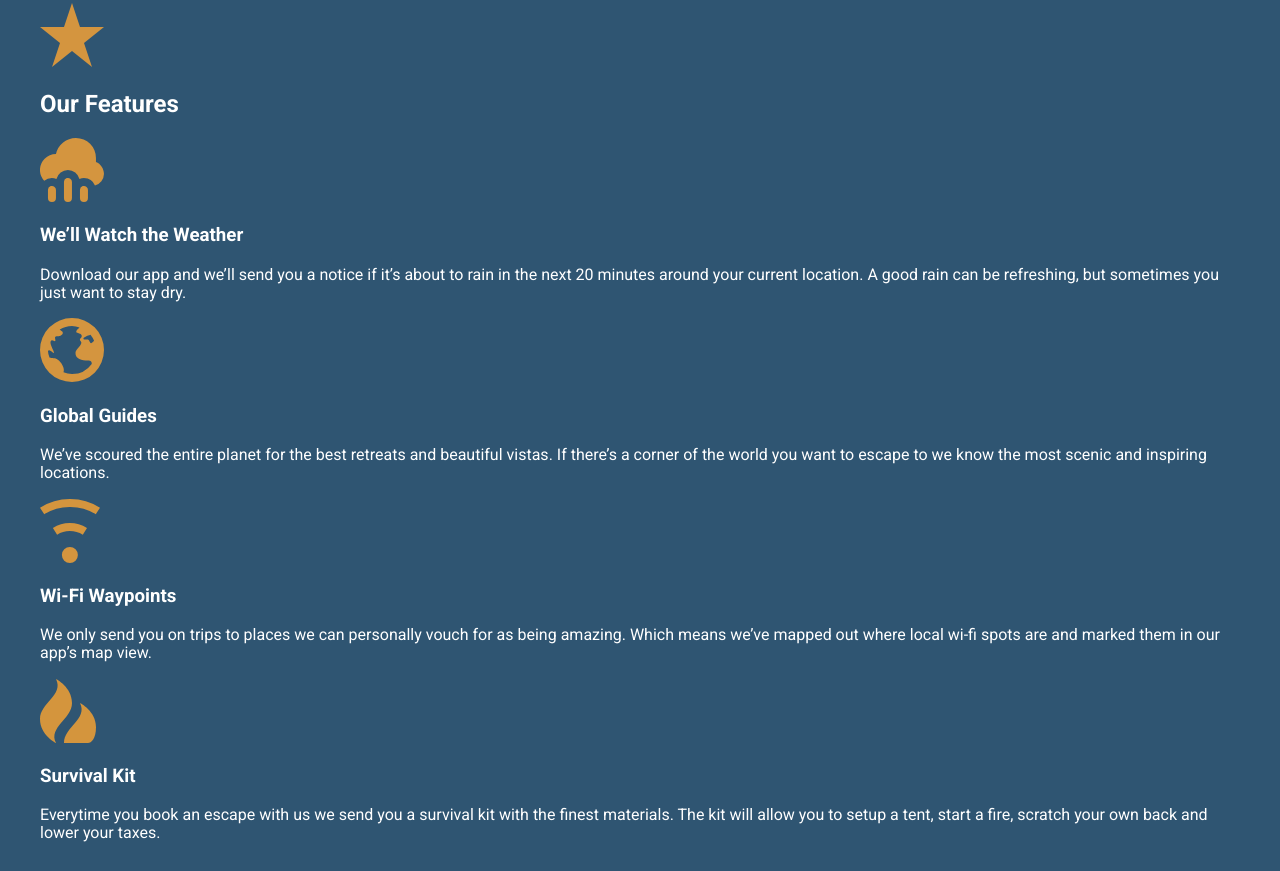
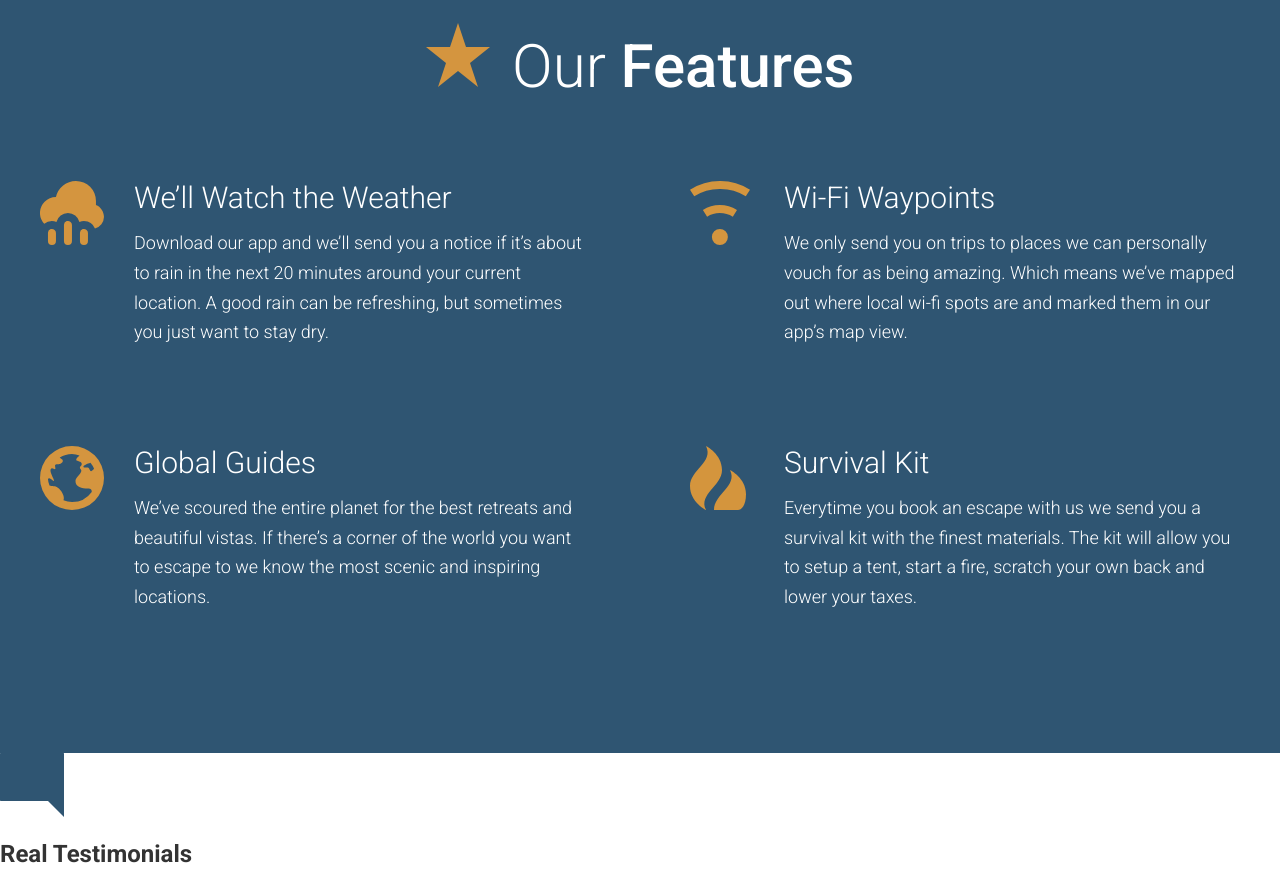
Before and after one commit to samsul003/travel-along, a website: page app/index.html in a window 1280 px wide. Shown: the part 2282-3153 px from the top of the page. Drawn offline with Linux system fonts and the light colour scheme.

Commit message:
styling of the fetures section has been completed

```diff
--- /dev/null
+++ b/app/assets/styles/modules/_feature-item.css
@@ -0,0 +1,32 @@
+.feature-item {
+  position: relative;
+  padding-bottom: 40px;
+
+  @mixin atSmall {
+    padding-left: 94px;
+  }
+
+  &__icon {
+    display: block;
+    margin: 0 auto;
+    @mixin atSmall {
+      position: absolute;
+      left: 0;
+    }
+  }
+
+  &__title {
+    font-size: 1.6rem;
+    font-weight: 300;
+    margin-top: .7em;
+    margin-bottom: .8rem;
+    text-align: center;
+
+    @mixin atSmall {
+      text-align: left;
+      font-size: 1.875rem;
+      margin-top: 1em;
+    }
+  }
+
+}
--- a/app/assets/styles/modules/_generic-content-container.css
+++ b/app/assets/styles/modules/_generic-content-container.css
@@ -1,8 +1,9 @@
 .generic-content-container {
 
   p {
+    font-weight: 300;
     line-height: 1.65;
-    margin: 1.8rem 0;
+    margin: 0 0 1.8rem 0;
 
     @mixin atSmall {
       font-size: 1.125rem;
--- a/app/assets/styles/modules/_row.css
+++ b/app/assets/styles/modules/_row.css
@@ -6,8 +6,16 @@
     margin-right: -65px;
   }
 
+  &--gutters-large {
+    margin-right: -100px;
+  }
+
   &--gutters > div {
     padding-right: 65px;
+  }
+
+  &--gutters-large > div {
+    padding-right: 100px;
   }
 
   &__b-margin-until-medium {
@@ -29,6 +37,11 @@
       width: 37%;
     }
 
+    &__medium-6 {
+      float: left;
+      width: 50%;
+    }
+
     &__medium-8 {
       float: left;
       width: 66.66%;
--- /dev/null
+++ b/app/assets/styles/modules/_section-title.css
@@ -0,0 +1,28 @@
+.section-title {
+  font-size: 2.55rem;
+  font-weight: 300;
+  text-align: center;
+
+  @mixin atSmall {
+    font-size: 3.75rem;
+  }
+
+  strong {
+    font-weight: 500;
+  }
+
+  &__icon {
+    display: block;
+    margin-left: auto;
+    margin-right: auto;
+    margin-bottom: .6rem;
+
+    @mixin atSmall {
+      margin-right: .5rem;
+      margin-left: 0;
+      display: inline-block;
+      margin-bottom: 0;
+    }
+  }
+
+}
--- a/app/assets/styles/styles.css
+++ b/app/assets/styles/styles.css
@@ -9,3 +9,5 @@
 @import "modules/_headline";
 @import "modules/_row";
 @import "modules/_generic-content-container";
+@import "modules/_section-title";
+@import "modules/_feature-item";
--- a/app/index.html
+++ b/app/index.html
@@ -79,24 +79,38 @@
 
   <div id="features" class="page-section page-section--blue" >
     <div class="wrapper">
-      <img src="assets/images/icons/star.svg">
-      <h2>Our Features</h2>
-
-      <img src="assets/images/icons/rain.svg">
-      <h3>We&rsquo;ll Watch the Weather</h3>
-      <p>Download our app and we&rsquo;ll send you a notice if it&rsquo;s about to rain in the next 20 minutes around your current location. A good rain can be refreshing, but sometimes you just want to stay dry.</p>
-
-      <img src="assets/images/icons/globe.svg">
-      <h3>Global Guides</h3>
-      <p>We&rsquo;ve scoured the entire planet for the best retreats and beautiful vistas. If there&rsquo;s a corner of the world you want to escape to we know the most scenic and inspiring locations.</p>
-
-      <img src="assets/images/icons/wifi.svg">
-      <h3>Wi-Fi Waypoints</h3>
-      <p>We only send you on trips to places we can personally vouch for as being amazing. Which means we&rsquo;ve mapped out where local wi-fi spots are and marked them in our app&rsquo;s map view.</p>
-
-      <img src="assets/images/icons/fire.svg">
-      <h3>Survival Kit</h3>
-      <p>Everytime you book an escape with us we send you a survival kit with the finest materials. The kit will allow you to setup a tent, start a fire, scratch your own back and lower your taxes.</p>
+      <h2 class="section-title"><img class="section-title__icon"  src="assets/images/icons/star.svg"> Our
+        <strong>Features</strong></h2>
+      <div class="row row--gutters-large generic-content-container">
+        <div class="row__medium-6">
+          <div class="feature-item">
+            <img class="feature-item__icon"  src="assets/images/icons/rain.svg">
+            <h3 class="feature-item__title" >We&rsquo;ll Watch the Weather</h3>
+            <p>Download our app and we&rsquo;ll send you a notice if it&rsquo;s about to rain in the next 20 minutes around
+              your current location. A good rain can be refreshing, but sometimes you just want to stay dry.</p>
+          </div>
+          <div class="feature-item">
+            <img class="feature-item__icon" src="assets/images/icons/globe.svg">
+            <h3 class="feature-item__title">Global Guides</h3>
+            <p>We&rsquo;ve scoured the entire planet for the best retreats and beautiful vistas. If there&rsquo;s a corner of the
+              world you want to escape to we know the most scenic and inspiring locations.</p>
+          </div>
+        </div>
+        <div class="row__medium-6">
+          <div class="feature-item">
+            <img class="feature-item__icon" src="assets/images/icons/wifi.svg">
+            <h3 class="feature-item__title">Wi-Fi Waypoints</h3>
+            <p>We only send you on trips to places we can personally vouch for as being amazing. Which means we&rsquo;ve
+              mapped out where local wi-fi spots are and marked them in our app&rsquo;s map view.</p>
+          </div>
+          <div class="feature-item">
+            <img class="feature-item__icon" src="assets/images/icons/fire.svg">
+            <h3 class="feature-item__title">Survival Kit</h3>
+            <p>Everytime you book an escape with us we send you a survival kit with the finest materials. The kit will allow you to
+              setup a tent, start a fire, scratch your own back and lower your taxes.</p>
+          </div>
+        </div>
+      </div>
     </div>
   </div>
 
--- a/app/postcss/styles/styles.css
+++ b/app/postcss/styles/styles.css
@@ -681,8 +681,16 @@ a {
   margin-right: -65px;
 }
 
+.row--gutters-large {
+  margin-right: -100px;
+}
+
 .row--gutters > div {
   padding-right: 65px;
+}
+
+.row--gutters-large > div {
+  padding-right: 100px;
 }
 
 .row__b-margin-until-medium {
@@ -704,6 +712,11 @@ a {
     width: 37%;
   }
 
+  .row__medium-6 {
+    float: left;
+    width: 50%;
+  }
+
   .row__medium-8 {
     float: left;
     width: 66.66%;
@@ -715,8 +728,9 @@ a {
 }
 
 .generic-content-container p {
+  font-weight: 300;
   line-height: 1.65;
-  margin: 1.8rem 0;
+  margin: 0 0 1.8rem 0;
 }
 
 @media (min-width: 530px) {
@@ -729,3 +743,81 @@ a {
 .generic-content-container p a {
   font-weight: 700;
 }
+
+.section-title {
+  font-size: 2.55rem;
+  font-weight: 300;
+  text-align: center;
+
+}
+
+@media (min-width: 530px) {
+
+  .section-title {
+    font-size: 3.75rem;
+  }
+}
+
+.section-title strong {
+  font-weight: 500;
+}
+
+.section-title__icon {
+  display: block;
+  margin-left: auto;
+  margin-right: auto;
+  margin-bottom: .6rem;
+}
+
+@media (min-width: 530px) {
+
+  .section-title__icon {
+    margin-right: .5rem;
+    margin-left: 0;
+    display: inline-block;
+    margin-bottom: 0;
+  }
+}
+
+.feature-item {
+  position: relative;
+  padding-bottom: 40px;
+
+}
+
+@media (min-width: 530px) {
+
+  .feature-item {
+    padding-left: 94px;
+  }
+}
+
+.feature-item__icon {
+  display: block;
+  margin: 0 auto;
+}
+
+@media (min-width: 530px) {
+
+  .feature-item__icon {
+    position: absolute;
+    left: 0;
+  }
+}
+
+.feature-item__title {
+  font-size: 1.6rem;
+  font-weight: 300;
+  margin-top: .7em;
+  margin-bottom: .8rem;
+  text-align: center;
+}
+
+@media (min-width: 530px) {
+
+  .feature-item__title {
+    text-align: left;
+    font-size: 1.875rem;
+    margin-top: 1em;
+  }
+}
```
